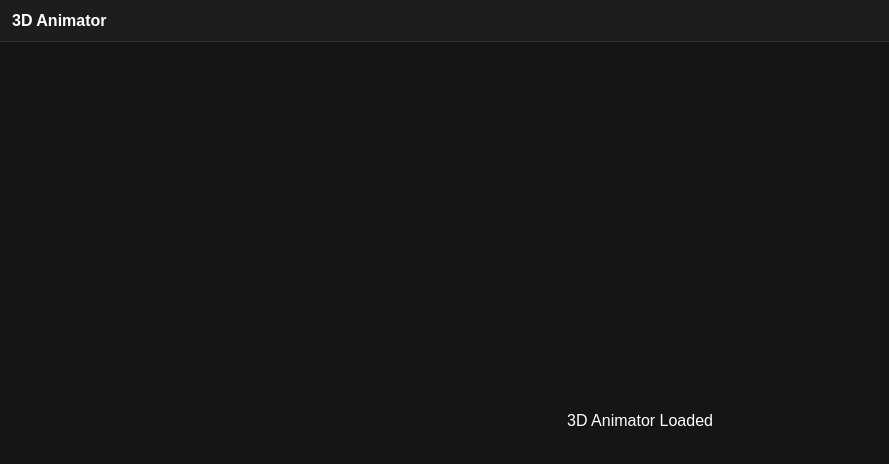
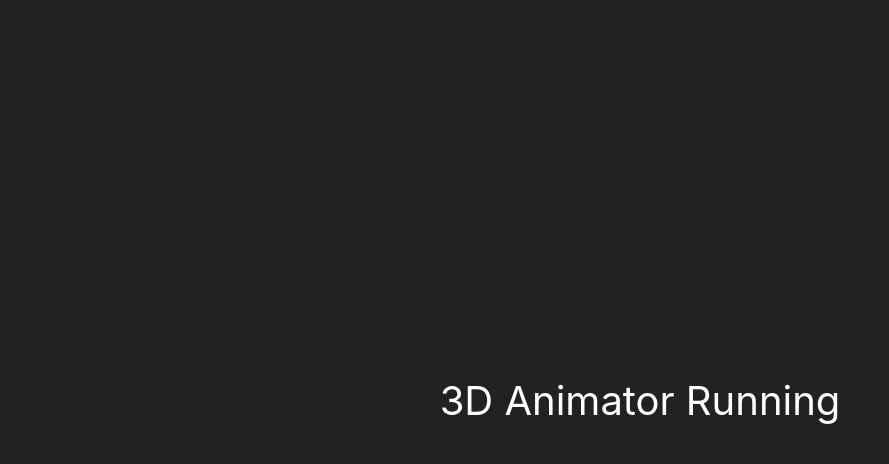
Before and after one commit to the-name-royce-was-taken/3D-animator, a React (Vite) app: page / in a window 1280 px wide. Shown: the top 464 px of the page, without its empty margins (0-889 px from the left). Built offline with nearby package versions, Linux system fonts and the light colour scheme.

Commit message:
Update App.tsx

```diff
--- a/src/App.tsx
+++ b/src/App.tsx
@@ -1,29 +1,20 @@
 import React from "react";
-
-import "./styles/app.css";
 
 export default function App() {
     return (
-        <div className="app">
-            <div className="app-header">
-                <div className="app-title">
-                    3D Animator
-                </div>
-            </div>
-
-            <div className="app-main">
         <div
-                    className="app-center"
             style={{
+                width: "100vw",
+                height: "100vh",
+                background: "#222",
+                color: "white",
                 display: "flex",
                 alignItems: "center",
                 justifyContent: "center",
-                        color: "white",
+                fontSize: "40px",
             }}
         >
-                    3D Animator Loaded
-                </div>
-            </div>
+            3D Animator Running
         </div>
     );
 }
```
Lines whose indentation alone changed are shown as unchanged.
